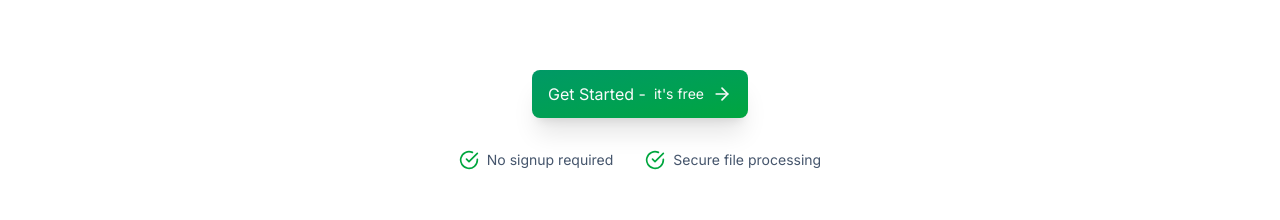
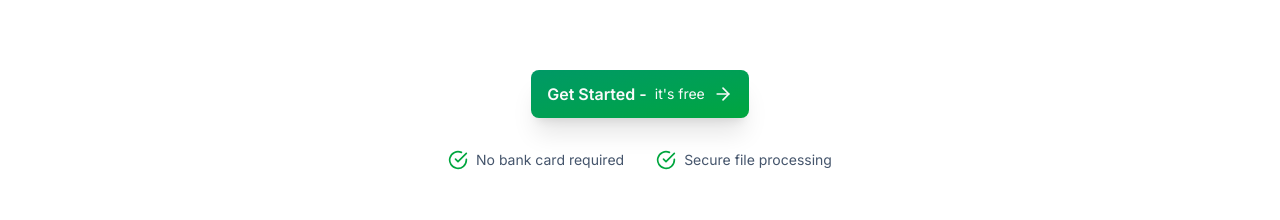
Before and after one commit to kavithra1000/FinanceFlow, a Next.js app: page / in a window 1280 px wide. Shown: the part 400-620 px from the top of the page. Built offline with nearby package versions, Linux system fonts and the light colour scheme; no server answers.

Commit message:
landing updated

```diff
--- a/src/components/landing/Hero.tsx
+++ b/src/components/landing/Hero.tsx
@@ -31,8 +31,8 @@ const Hero = () => {
             </p>
 
             {/* CTA */}
-            <Button size="lg" className="mt-20  px-6 py-6 mx-auto text-md bg-linear-to-br from-emerald-600 to-green-600 shadow-xl ">
-                Get Started - <span className='text-sm'>it&apos;s free</span>
+            <Button size="lg" className="mt-20 font-semibold px-6 py-6 mx-auto text-md bg-linear-to-br from-emerald-600 to-green-600 shadow-xl ">
+                Get Started - <span className='text-sm font-normal'>it&apos;s free</span>
                 <ArrowRight className='size-5'/>
             </Button>
 
@@ -40,7 +40,7 @@ const Hero = () => {
             <div className="mt-8  mx-auto flex flex-row font-medium flex-wrap items-center justify-center gap-4 sm:gap-8 text-xs text-slate-600">
                 <span className='flex items-center justify-start gap-2 text-sm sm:text-md'>
                     <FiCheckCircle className="w-5 h-5 text-green-600 font-bold" />
-                    No signup required
+                    No bank card required
                 </span>
                 <span className='flex items-center justify-start gap-2 text-sm sm:text-md'>
                     <FiCheckCircle className="w-5 h-5 text-green-600" />
```
